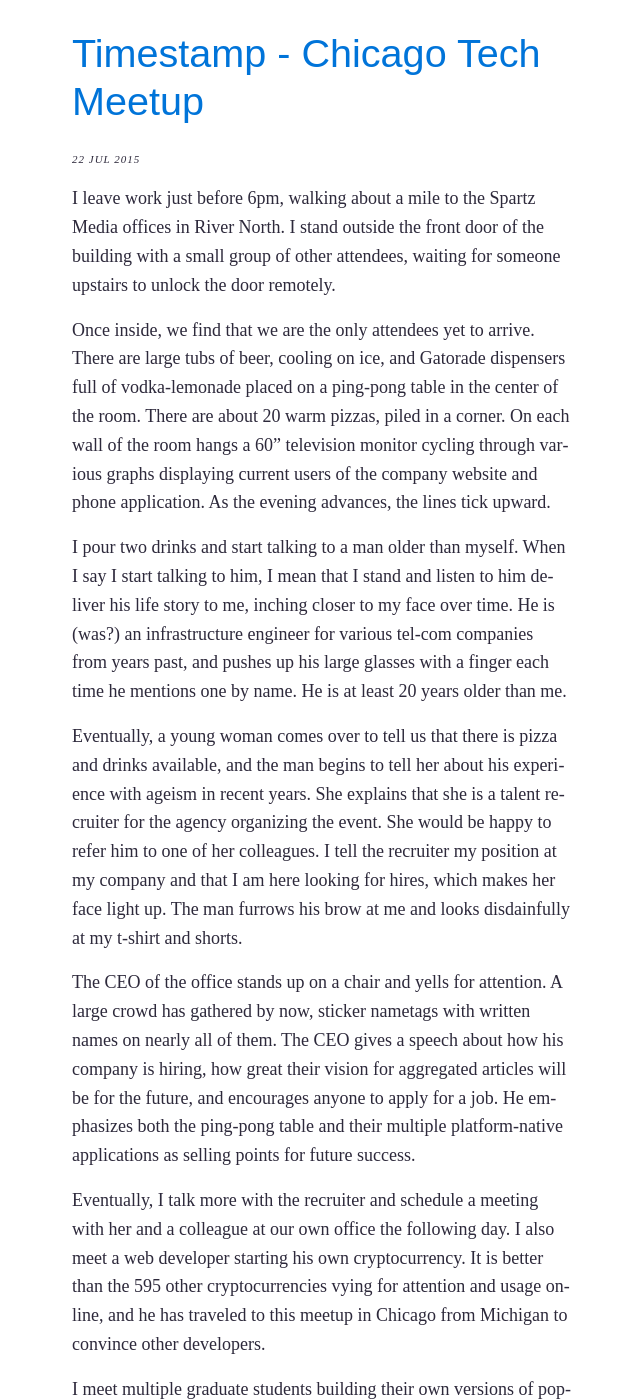
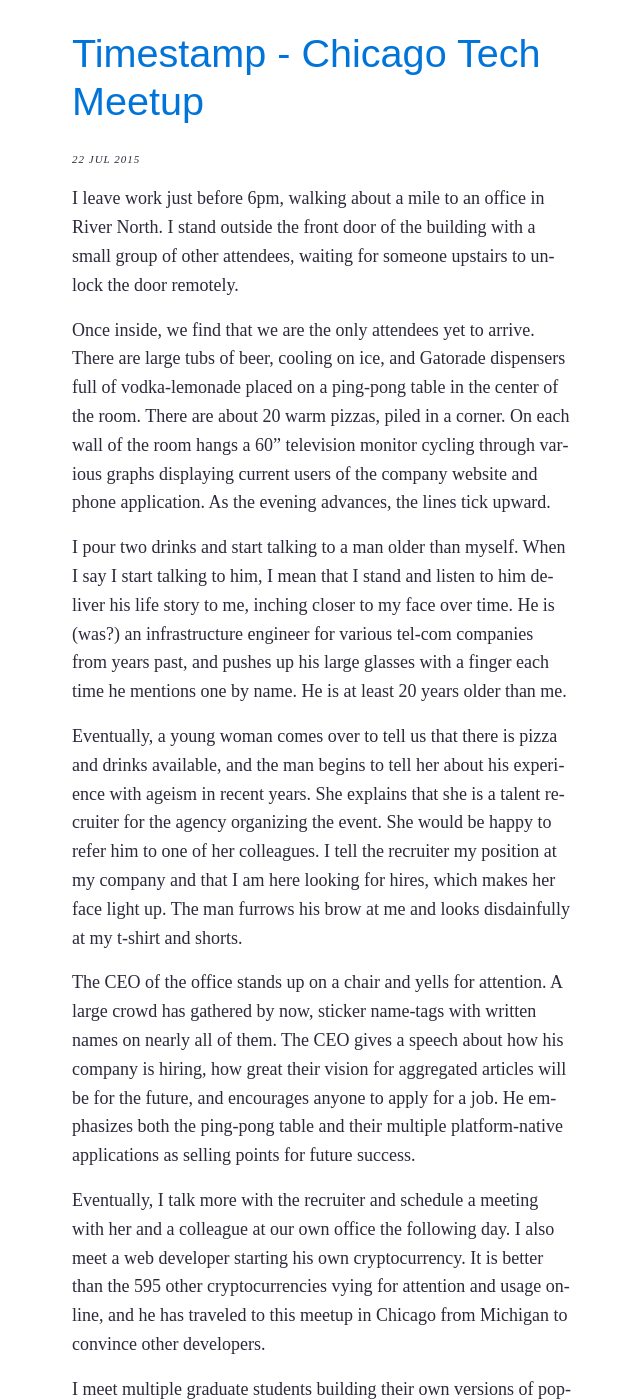
Before and after one commit to joshbeckman/andjosh.github.io, a Jekyll site: the page built from _posts/2015-07-22-timestamp-chicago-tech-meetup.md, in a window 1280 px wide and 1400 px high. Shown: the whole window, without its empty margins (318-958 px from the left). Built offline with Jekyll 4.4.1, drawn with Linux system fonts in a browser that asks for light colours; Markdown is read by kramdown in place of the engine named in the settings.

Commit message:
minor edits

```diff
--- a/_posts/2015-07-22-timestamp-chicago-tech-meetup.md
+++ b/_posts/2015-07-22-timestamp-chicago-tech-meetup.md
@@ -3,7 +3,7 @@ layout: post
 title: Timestamp - Chicago Tech Meetup
 ---
 
-I leave work just before 6pm, walking about a mile to the Spartz Media offices in River North. I stand outside the front door of the building with a small group of other attendees, waiting for someone upstairs to unlock the door remotely.
+I leave work just before 6pm, walking about a mile to an office in River North. I stand outside the front door of the building with a small group of other attendees, waiting for someone upstairs to unlock the door remotely.
 
 Once inside, we find that we are the only attendees yet to arrive. There are large tubs of beer, cooling on ice, and Gatorade dispensers full of vodka-lemonade placed on a ping-pong table in the center of the room. There are about 20 warm pizzas, piled in a corner. On each wall of the room hangs a 60" television monitor cycling through various graphs displaying current users of the company website and phone application. As the evening advances, the lines tick upward.
 
@@ -11,7 +11,7 @@ I pour two drinks and start talking to a man older than myself. When I say I sta
 
 Eventually, a young woman comes over to tell us that there is pizza and drinks available, and the man begins to tell her about his experience with ageism in recent years. She explains that she is a talent recruiter for the agency organizing the event. She would be happy to refer him to one of her colleagues. I tell the recruiter my position at my company and that I am here looking for hires, which makes her face light up. The man furrows his brow at me and looks disdainfully at my t-shirt and shorts.
 
-The CEO of the office stands up on a chair and yells for attention. A large crowd has gathered by now, sticker nametags with written names on nearly all of them. The CEO gives a speech about how his company is hiring, how great their vision for aggregated articles will be for the future, and encourages anyone to apply for a job. He emphasizes both the ping-pong table and their multiple platform-native applications as selling points for future success.
+The CEO of the office stands up on a chair and yells for attention. A large crowd has gathered by now, sticker name-tags with written names on nearly all of them. The CEO gives a speech about how his company is hiring, how great their vision for aggregated articles will be for the future, and encourages anyone to apply for a job. He emphasizes both the ping-pong table and their multiple platform-native applications as selling points for future success.
 
 Eventually, I talk more with the recruiter and schedule a meeting with her and a colleague at our own office the following day. I also meet a web developer starting his own cryptocurrency. It is better than the 595 other cryptocurrencies vying for attention and usage online, and he has traveled to this meetup in Chicago from Michigan to convince other developers.
 
```
Also changed, not shown: people-lists.md (+1 -0 lines).
